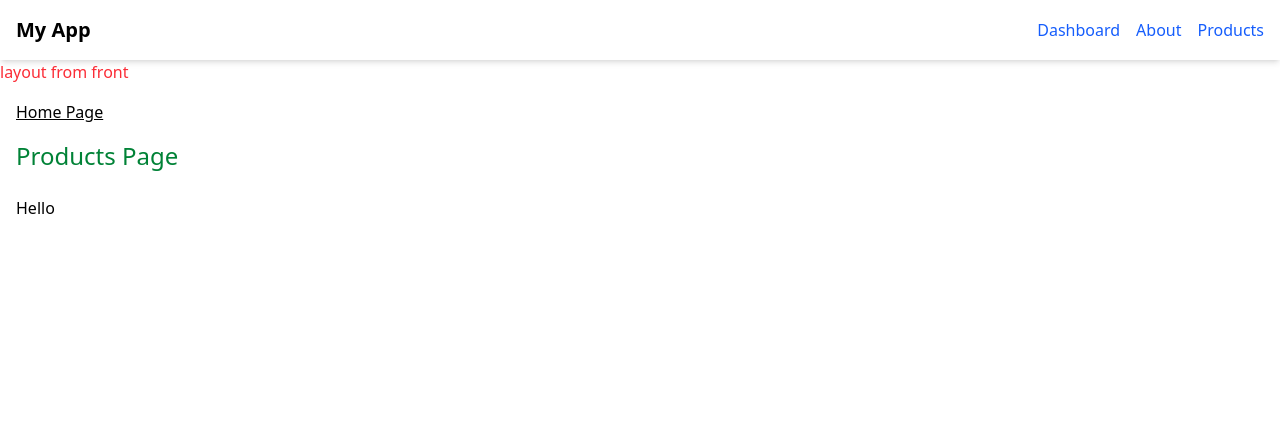
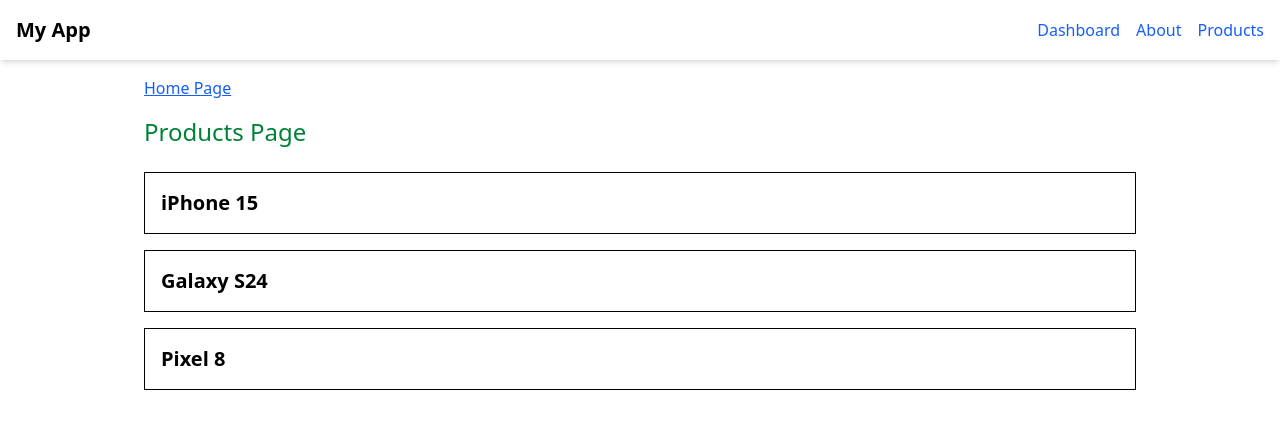
Before and after one commit to naglaa77/Learn-next-js-15, a Next.js app: page /products in a window 1280 px wide. Shown: the top 428 px of the page. Built offline with nearby package versions, Linux system fonts and the light colour scheme.

Commit message:
feat(add): add dynamic route for products page b

```diff
--- a/app/(front)/layout.tsx
+++ b/app/(front)/layout.tsx
@@ -3,10 +3,5 @@
 }: {
   children: React.ReactNode;
 }) {
-  return (
-    <div>
-      <h2 className="text-red-500">layout from front</h2>
-      {children}
-    </div>
-  );
+  return <div>{children}</div>;
 }
--- /dev/null
+++ b/app/(front)/products/[id]/page.tsx
@@ -0,0 +1,36 @@
+import Link from "next/link";
+
+const products = [
+  { id: "1", name: "iPhone 15", description: "Latest Apple smartphone." },
+  { id: "2", name: "Galaxy S24", description: "Samsung's newest release." },
+  { id: "3", name: "Pixel 8", description: "Google's powerful Android phone." },
+];
+
+export default async function ProductPageDetail({
+  params,
+}: {
+  params: Promise<{ id: string }>;
+}) {
+  const { id } = await params;
+  const product = products.find((p) => p.id === id);
+
+  if (!product) {
+    return (
+      <div className="p-4">
+        <h1 className="text-2xl font-bold text-red-600">Product not found</h1>
+      </div>
+    );
+  }
+
+  return (
+    <div>
+      <Link href="/products" className="underline text-blue-600">
+        Products Page
+      </Link>
+      <div className="p-4">
+        <h1 className="text-2xl font-bold">{product.name}</h1>
+        <p className="mt-2 text-gray-700">{product.description}</p>
+      </div>
+    </div>
+  );
+}
--- a/app/(front)/products/page.tsx
+++ b/app/(front)/products/page.tsx
@@ -1,31 +1,28 @@
-"use client";
-import { useState } from "react";
-//import Link from "next/link";
-import { useRouter } from "next/navigation";
+import Link from "next/link";
+const products = [
+  { id: "1", name: "iPhone 15", description: "Latest Apple smartphone." },
+  { id: "2", name: "Galaxy S24", description: "Samsung's newest release." },
+  { id: "3", name: "Pixel 8", description: "Google's powerful Android phone." },
+];
 
 export default function ProductsPage() {
-  const [search, setSearch] = useState("");
-
-  const router = useRouter();
-
   return (
     <div className="p-4">
-      {/* <Link href="/" className="text-blue-600 underline">
-        Return to Home Page
-      </Link> */}
-      <button
-        type="button"
-        className="underline cursor-pointer"
-        onClick={() => {
-          console.log("form useRouter");
-          router.push("/");
-        }}
-      >
+      <Link href="/" className="underline text-blue-600">
         Home Page
-      </button>
+      </Link>
+
       <h1 className="text-2xl text-green-700 mt-4">Products Page</h1>
-      <input value={search} onChange={(e) => setSearch(e.target.value)} />
-      <p>Hello {search}</p>
+
+      <ul className="mt-6 space-y-4">
+        {products.map((product) => (
+          <li key={product.id} className="border p-4 hover:bg-gray-100">
+            <Link href={`/products/${product.id}`}>
+              <h2 className="text-xl font-semibold">{product.name}</h2>
+            </Link>
+          </li>
+        ))}
+      </ul>
     </div>
   );
 }
--- /dev/null
+++ b/components/Cart.tsx
@@ -0,0 +1,13 @@
+"use client";
+
+export default function Cart() {
+  return (
+    <div className="w-[20%] h-screen fixed right-0 top-0 bg-white shadow-lg p-4">
+      <h2 className="text-xl font-bold mb-4">Shopping Cart</h2>
+      <div className="space-y-4">
+        {/* Cart items will go here */}
+        <p className="text-gray-500">Your cart is empty</p>
+      </div>
+    </div>
+  );
+}
--- a/components/ClientLayout.tsx
+++ b/components/ClientLayout.tsx
@@ -2,6 +2,7 @@
 
 import { HydrationFix } from "./HydrationFix";
 import Navbar from "@/components/Navbar";
+import Cart from "@/components/Cart";
 
 export default function ClientLayout({
   children,
@@ -12,7 +13,9 @@
     <>
       <Navbar />
       <HydrationFix />
-      {children}
+      <div className="flex">
+        <main className="w-[80%] mx-auto min-h-screen">{children}</main>
+      </div>
     </>
   );
 }
```
